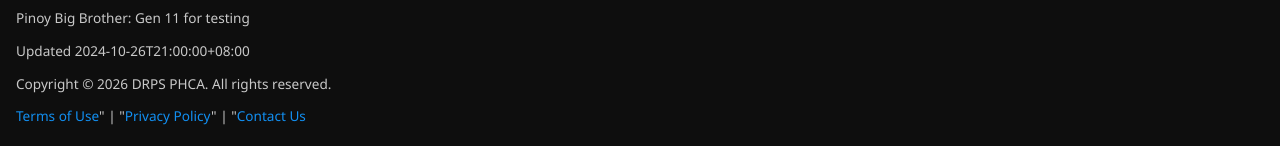
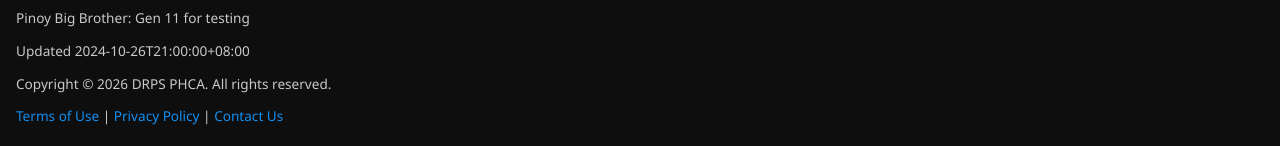
Before and after one commit to drpsphca/PHCASite-PBBUpdates, a Jekyll site: the page built from index.md, in a window 1280 px wide and 900 px high, scrolled down 735 px. Shown: the part 751-897 px from the top of the window. Built offline with Jekyll 4.4.1, drawn with Linux system fonts in a browser that asks for light colours.

Commit message:
20261001-16

```diff
--- a/_includes/footer.html
+++ b/_includes/footer.html
@@ -2,5 +2,5 @@
   <p>{{ site.data.season.title }}  for testing</p>
   <p>Updated {{ site.data.season.updated_at }}</p>
   <p>Copyright © 2026 DRPS PHCA. All rights reserved.</p>
-  <a href="https://legal.drpsphca.com/terms" class="btn btn-primary">Terms of Use</a>" | "<a href="https://drpsphca.com/contact" class="btn btn-primary">Privacy Policy</a>" | "<a href="https:/drpsphca.com/contact" class="btn btn-primary">Contact Us</a>
+  <a href="https://legal.drpsphca.com/terms" class="btn btn-primary">Terms of Use</a> | <a href="https://drpsphca.com/contact" class="btn btn-primary">Privacy Policy</a> | <a href="https:/drpsphca.com/contact" class="btn btn-primary">Contact Us</a>
 </footer>
```
